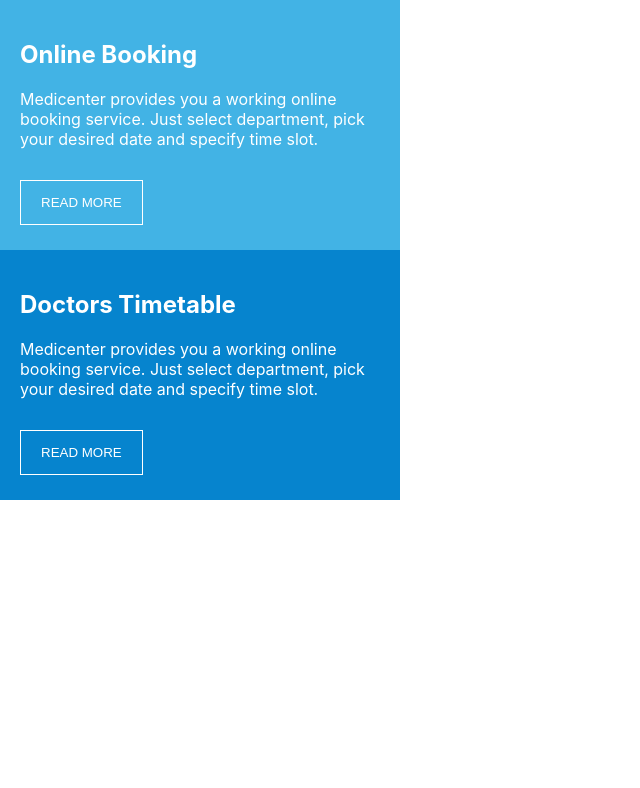
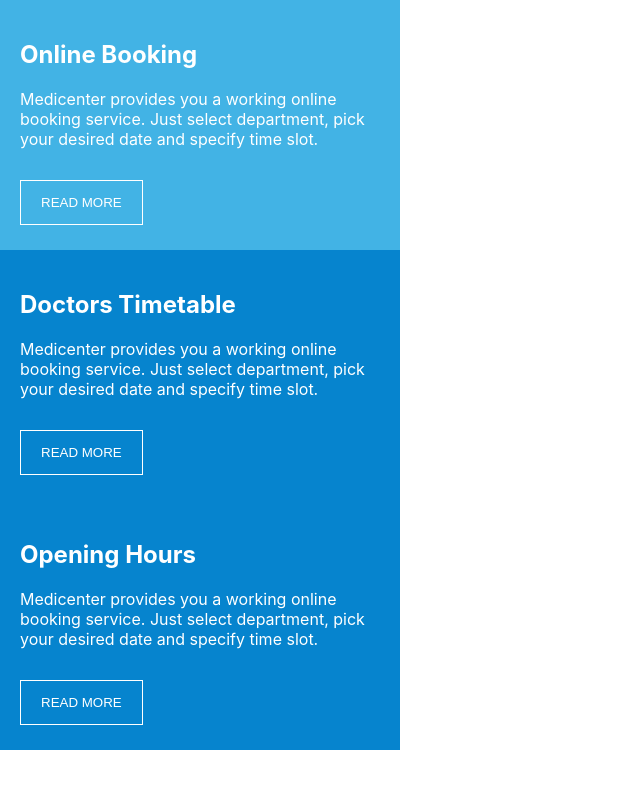
Before and after one commit to aarongraham518/webrns, a React (Create React App) app: page / in a window 1280 px wide. Shown: the top 788 px of the page, without its empty margins (0-640 px from the left). Built offline with nearby package versions, Linux system fonts and the light colour scheme.

Commit message:
testing new feature

```diff
--- a/src/App.tsx
+++ b/src/App.tsx
@@ -16,6 +16,12 @@ function App() {
         paragraph={'Medicenter provides you a working online booking service. Just select department, pick your desired date and specify time slot.'}
         buttonText={'READ MORE'}
       />
+      <BannerCard
+        heading={"Opening Hours"}
+        backgroundColor={'midBlue'}
+        paragraph={'Medicenter provides you a working online booking service. Just select department, pick your desired date and specify time slot.'}
+        buttonText={'READ MORE'}
+      />
     </div>
   );
 }
```
